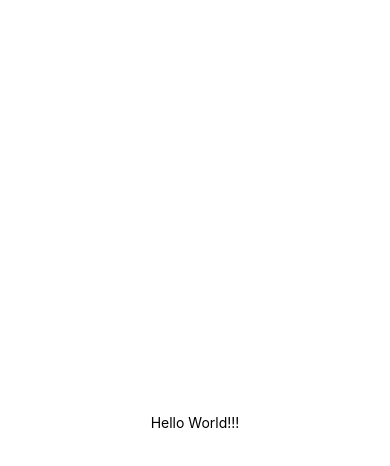
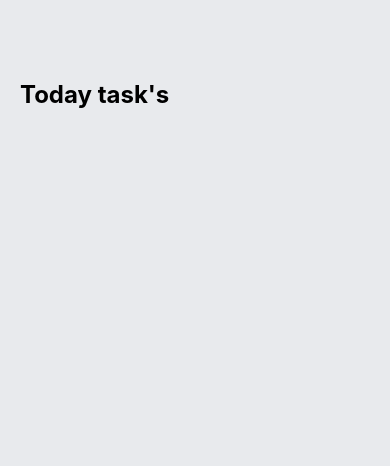
Before and after one commit to vinhhn3/AwesomeTodoApp, a React Native app: screen / in a window 390 px wide. Shown: the top 466 px of the page. Built offline with nearby package versions, Linux system fonts and the light colour scheme.

Commit message:
Create task wrapper

```diff
--- a/App.js
+++ b/App.js
@@ -1,12 +1,13 @@
-import { StatusBar } from "expo-status-bar";
 import React from "react";
 import { StyleSheet, Text, View } from "react-native";
 
 export default function App() {
   return (
     <View style={styles.container}>
-      <Text>Hello World!!!</Text>
-      <StatusBar style="auto" />
+      <View style={styles.tasksWrapper}>
+        <Text style={styles.sectionTitle}>Today task's</Text>
+        <View style={styles.items}></View>
+      </View>
     </View>
   );
 }
@@ -14,8 +15,15 @@ export default function App() {
 const styles = StyleSheet.create({
   container: {
     flex: 1,
-    backgroundColor: "#fff",
-    alignItems: "center",
-    justifyContent: "center",
+    backgroundColor: "#E8EAED",
   },
+  tasksWrapper: {
+    paddingTop: 80,
+    paddingHorizontal: 20,
+  },
+  sectionTitle: {
+    fontSize: 24,
+    fontWeight: "bold",
+  },
+  items: {},
 });
```
